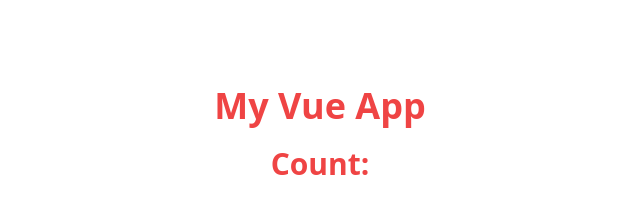
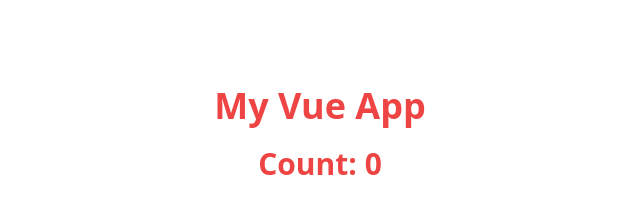
Before and after one commit to akdmousom/vue-counter-app, a Vue app: page / in a window 1280 px wide. Shown: the part 206-426 px from the top of the page, without its empty margins (320-960 px from the left). Built offline with nearby package versions, Linux system fonts and the light colour scheme.

Commit message:
Count Add Button Is Now Working Dynamically

```diff
--- a/src/MyApp.vue
+++ b/src/MyApp.vue
@@ -1,4 +1,20 @@
-<script>
+<script setup>
+
+import {ref} from 'vue'
+
+const count = ref(0)
+
+const countAdd = ()=>{
+    if (count.value >= 0) {
+
+        count.value++
+
+    }
+}
+
+
+
+
 </script>
 
 <template >
@@ -7,13 +23,13 @@
 
         <div>
             <h1 class="text-red-500 text-4xl font-bold text-center">My Vue App</h1>
-            <p class="text-red-500 text-3xl my-5 font-bold text-center">Count: </p>
+            <p class="text-red-500 text-3xl my-5 font-bold text-center">Count: {{ count }} </p>
 
 
             <div class="flex justify-center gap-4 my-10">
 
-                <button class="bg-black hover:first-of-type:text-red-500 hover:first-letter:font-bold  rounded-lg text-white px-2 py-2 text-center">Count +</button>
-                <button class="bg-black hover:last-of-type:text-red-500 hover:first-letter:font-bold   rounded-lg text-white px-2 py-2 text-center">Count -</button>
+                <button @click="countAdd" class="bg-black hover:first-of-type:text-red-500 hover:first-letter:font-bold  rounded-lg text-white px-2 py-2 text-center">Count +</button>
+                <button @click="countMinus" class="bg-black hover:last-of-type:text-red-500 hover:first-letter:font-bold   rounded-lg text-white px-2 py-2 text-center">Count -</button>
 
              </div>
 
```
